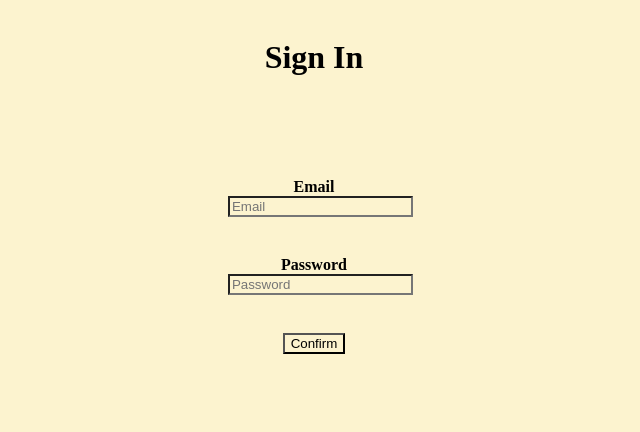
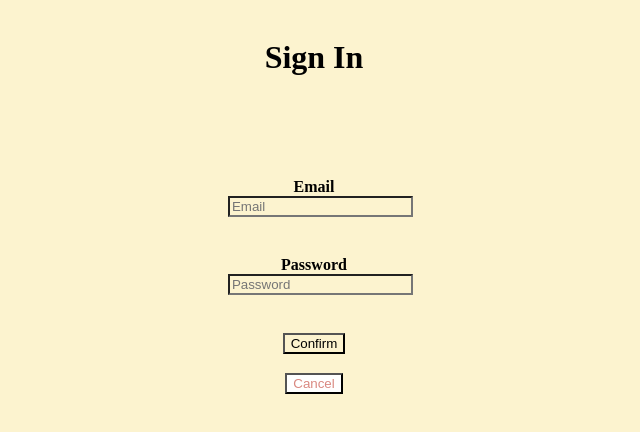
Before and after one commit to narobinson2020/Collaborative-Booklist, a React (Create React App) app in the folder client/: page /signin in a window 1280 px wide. Shown: the top 432 px of the page, without its empty margins (326-966 px from the left). Built offline with nearby package versions, Linux system fonts and the light colour scheme.

Commit message:
added links between landing and sign up and sign in pages & added cancel button to both sign up and sign in forms

```diff
--- a/client/src/Components/Layout/Auth/Landing.js
+++ b/client/src/Components/Layout/Auth/Landing.js
@@ -1,4 +1,5 @@
 import React from 'react';
+import { Link } from 'react-router-dom';
 
 const Landing = () => {
   return (
@@ -9,12 +10,12 @@
       <div className='container-auth'>
         <div className='register-auth'>
           <button>
-            <a href='SignUp.html'>Sign Up</a>
+            <Link to='/signup'>Sign Up</Link>
           </button>
         </div>
         <div className='login-auth'>
           <button>
-            <a href='SignIn.html'>Sign In</a>
+            <Link to='/signin'>Sign In</Link>
           </button>
         </div>
       </div>
--- a/client/src/Components/Layout/Auth/SignIn.js
+++ b/client/src/Components/Layout/Auth/SignIn.js
@@ -1,4 +1,5 @@
 import React from 'react';
+import { Link } from 'react-router-dom';
 
 const Signin = () => {
   return (
@@ -29,6 +30,11 @@
         <div className='form-group-in'>
           <input id='submit' type='submit' value='Confirm' />
         </div>
+        <div>
+          <button>
+            <Link to='/'>Cancel</Link>
+          </button>
+        </div>
       </form>
     </div>
   );
--- a/client/src/Components/Layout/Auth/SignUp.js
+++ b/client/src/Components/Layout/Auth/SignUp.js
@@ -1,4 +1,5 @@
 import React from 'react';
+import { Link } from 'react-router-dom';
 
 const SignUp = () => {
   return (
@@ -33,6 +34,11 @@
         <div className='form-group-up'>
           <input id='submit' type='submit' value='Confirm' />
         </div>
+        <div>
+          <button>
+            <Link to='/'>Cancel</Link>
+          </button>
+        </div>
       </form>
     </div>
   );
```
